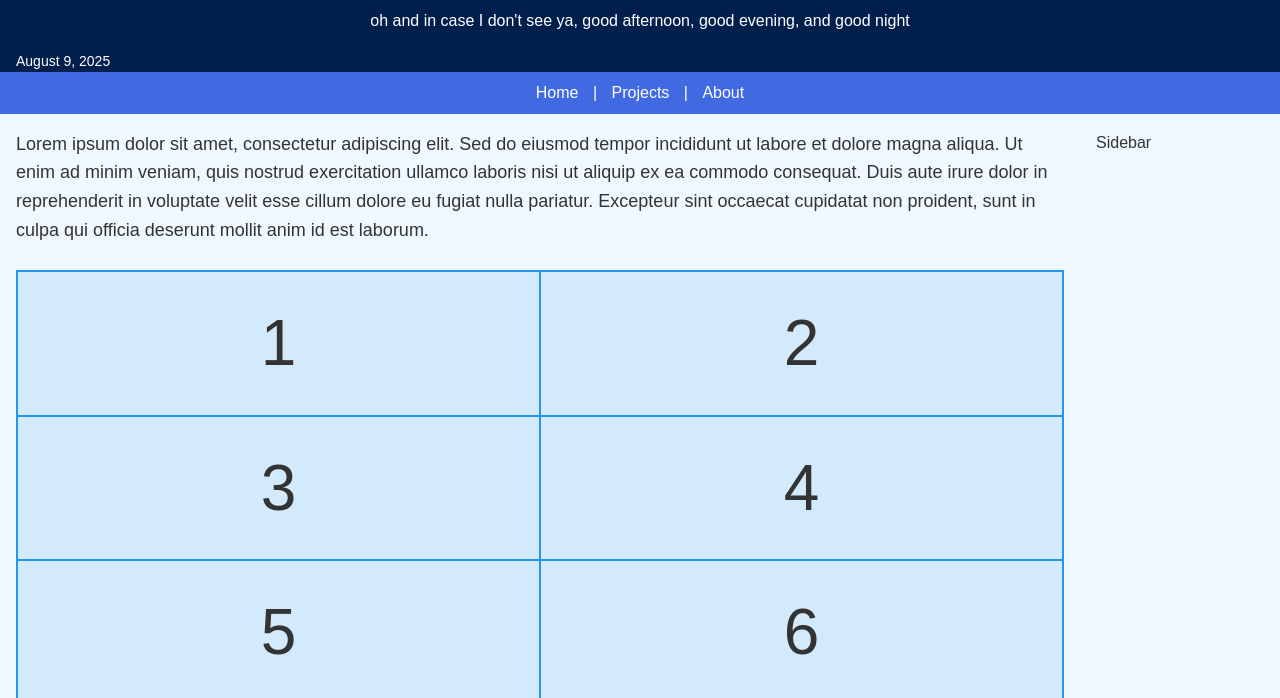
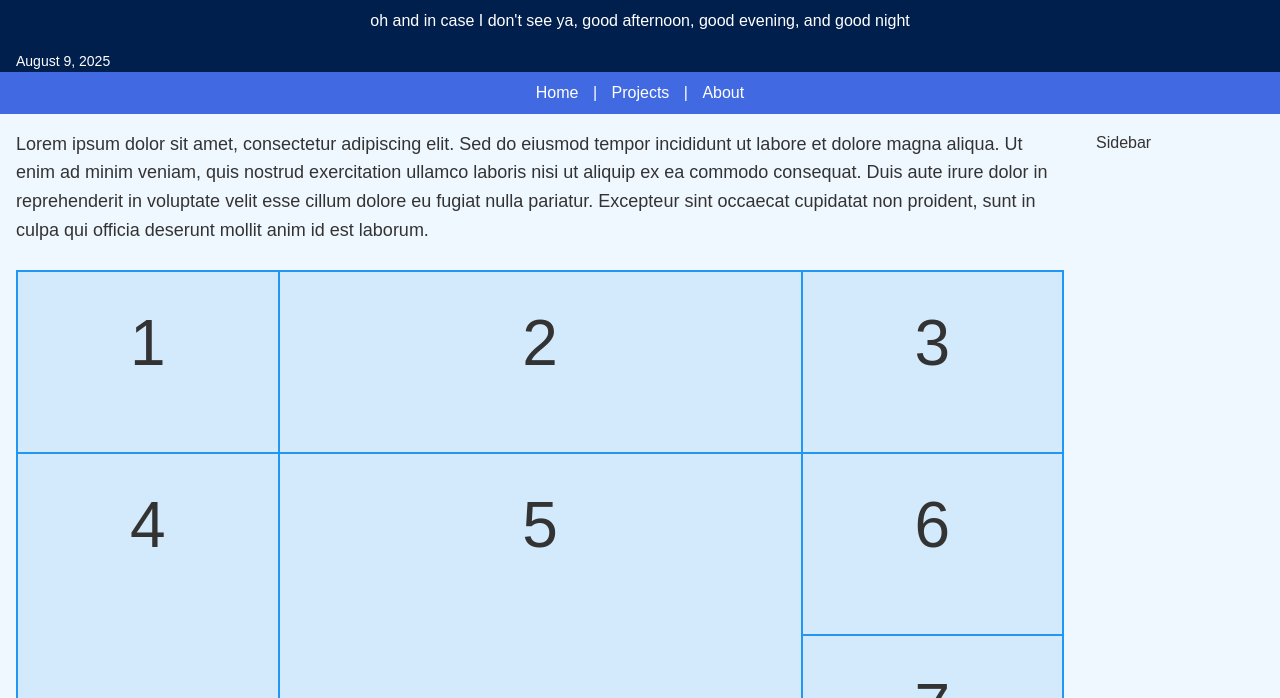
Before and after one commit to MaksimDmitriev/Personal-Portfolio-Website, a plain HTML site: page index.html in a window 1280 px wide. Shown: the part 102-800 px from the top of the page. Drawn offline with Linux system fonts and the light colour scheme.

Commit message:
add wide, tall and big cells

```diff
--- a/css/styles.css
+++ b/css/styles.css
@@ -14,11 +14,16 @@ body {
   grid-template-rows: auto auto 1fr auto;
 }
 
-header, nav, main, aside, footer {
+header,
+nav,
+main,
+aside,
+footer {
   padding: 1rem;
 }
 
-header, footer {
+header,
+footer {
   background-color: #001f4d;
   color: white;
 }
@@ -66,9 +71,11 @@ footer {
 
 section#gallery {
   display: grid;
-  grid-template-columns: repeat(auto-fill, minmax(350px, 1fr));
-  grid-gap: 2px;
-  background-color: #2196F3;
+  grid-template-columns: repeat(auto-fill, minmax(250px, 1fr));
+  grid-auto-rows: 180px; /* base row height */
+  grid-auto-flow: dense; /* back-fill gaps nicely */
+  gap: 2px;
+  background: #2196f3;
   padding: 2px;
 }
 
@@ -79,8 +86,24 @@ section#gallery > div {
   font-size: 4rem;
 }
 
+/* span across 2 columns */
+section#gallery > div.wide {
+  grid-column: span 2;
+}
+
+/* span down 2 rows */
+section#gallery > div.tall {
+  grid-row: span 2;
+}
+
+/* span 2x2 cells */
+section#gallery > div.big {
+  grid-column: span 2;
+  grid-row: span 2;
+}
+
 article.content {
-font-size: 1.125rem;
+  font-size: 1.125rem;
 }
 
 @media (max-width: 600px) {
@@ -93,4 +116,11 @@ font-size: 1.125rem;
       "footer";
     grid-template-columns: 1fr;
   }
+
+  section#gallery > div.wide,
+  section#gallery > div.tall,
+  section#gallery > div.big {
+    grid-column: auto;
+    grid-row: auto;
+  }
 }
--- a/index.html
+++ b/index.html
@@ -21,22 +21,21 @@
     </nav>
     <main>
       <article class="content">
-        Lorem ipsum dolor sit amet, consectetur adipiscing elit. Sed
-        do eiusmod tempor incididunt ut labore et dolore magna aliqua.
-        Ut enim ad minim veniam, quis nostrud exercitation ullamco
-        laboris nisi ut aliquip ex ea commodo consequat. Duis aute
-        irure dolor in reprehenderit in voluptate velit esse cillum
-        dolore eu fugiat nulla pariatur. Excepteur sint occaecat
-        cupidatat non proident, sunt in culpa qui officia deserunt
+        Lorem ipsum dolor sit amet, consectetur adipiscing elit. Sed do eiusmod
+        tempor incididunt ut labore et dolore magna aliqua. Ut enim ad minim
+        veniam, quis nostrud exercitation ullamco laboris nisi ut aliquip ex ea
+        commodo consequat. Duis aute irure dolor in reprehenderit in voluptate
+        velit esse cillum dolore eu fugiat nulla pariatur. Excepteur sint
+        occaecat cupidatat non proident, sunt in culpa qui officia deserunt
         mollit anim id est laborum.
       </article>
       <br />
       <section id="gallery">
         <div>1</div>
-        <div>2</div>
+        <div class="wide">2</div>
         <div>3</div>
-        <div>4</div>
-        <div>5</div>
+        <div class="tall">4</div>
+        <div class="big">5</div>
         <div>6</div>
         <div>7</div>
         <div>8</div>
```
